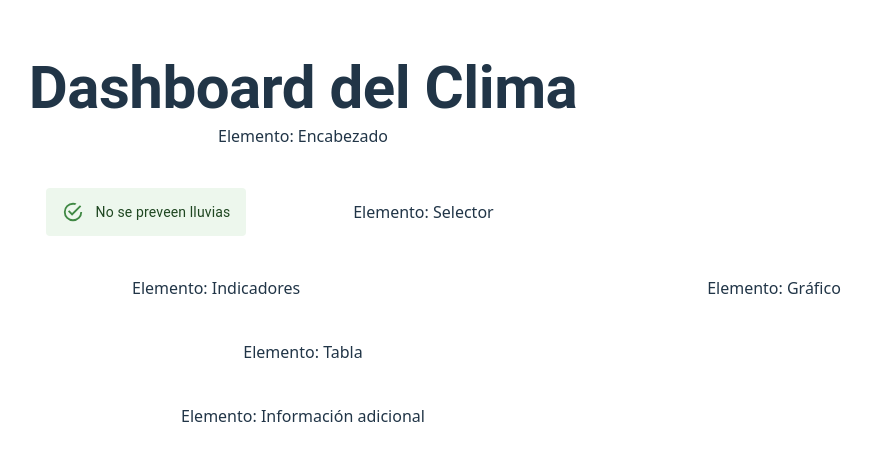
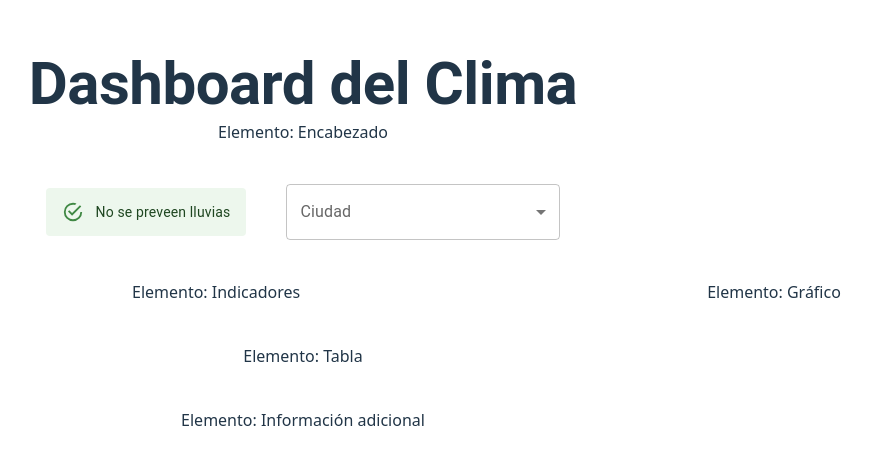
Before and after one commit to MarSalvatore28/DashboardSalvatore, a React (Vite) app: page / in a window 1280 px wide. Shown: the part 160-624 px from the top of the page, without its empty margins (337-1208 px from the left). Built offline with nearby package versions, Linux system fonts and the light colour scheme.

Commit message:
ya esta todo listo

```diff
--- a/src/App.tsx
+++ b/src/App.tsx
@@ -1,46 +1,49 @@
-//import { useState } from 'react'
-//import reactLogo from './assets/react.svg'
-//import viteLogo from '/vite.svg'
 import './App.css'
 import { Grid } from '@mui/material';
 import HeaderUI from './components/HeaderUI';
 import AlertUI from './components/AlertUI';
+import SelectorUI from './components/SelectorUI';
 
 function App() {
-// const [count, setCount] = useState(0)
 
   return (
     <Grid container spacing={5} justifyContent="center" alignItems="center">
 
       {/* Encabezado */}
-<Grid size={{ xs: 12, md: 12 }}> <HeaderUI/> Elemento: Encabezado</Grid>
+      <Grid size={{ xs: 12, md: 12 }}>
+        <HeaderUI />
+        Elemento: Encabezado
+      </Grid>
 
       {/* Alertas */}
       <Grid container justifyContent="right" alignItems="center">
-<AlertUI description="No se preveen lluvias"/>
-
+        <AlertUI description="No se preveen lluvias" />
       </Grid>
 
       {/* Selector */}
-<Grid size={{ xs: 12, md: 3 }}>Elemento: Selector</Grid>
+      <Grid size={{ xs: 12, md: 3 }}>
+        <SelectorUI />
+      </Grid>
 
       {/* Indicadores */}
-<Grid size={{ xs: 12, md: 9 }}>Elemento: Indicadores</Grid>
+      <Grid size={{ xs: 12, md: 9 }}>
+        Elemento: Indicadores
+      </Grid>
 
       {/* Gráfico */}
-<Grid
-sx={{ display: { xs: "none", md: "block"} }} >
+      <Grid sx={{ display: { xs: "none", md: "block" } }}>
         Elemento: Gráfico
       </Grid>
 
       {/* Tabla */}
-<Grid
-sx={{ display: { xs: "none", md: "block" } }}>
+      <Grid sx={{ display: { xs: "none", md: "block" } }}>
         Elemento: Tabla
       </Grid>
 
       {/* Información adicional */}
-<Grid size={{ xs: 12, md: 12 }}>Elemento: Información adicional</Grid>
+      <Grid size={{ xs: 12, md: 12 }}>
+        Elemento: Información adicional
+      </Grid>
 
     </Grid>
   )
--- /dev/null
+++ b/src/components/SelectorUI.tsx
@@ -0,0 +1,46 @@
+import FormControl from '@mui/material/FormControl';
+import InputLabel from '@mui/material/InputLabel';
+import Select, { type SelectChangeEvent } from '@mui/material/Select';
+import MenuItem from '@mui/material/MenuItem';
+import { useState } from 'react';
+
+export default function SelectorUI() {
+
+  const [cityInput, setCityInput] = useState('');
+
+  const handleChange = (event: SelectChangeEvent<string>) => {
+    setCityInput(event.target.value);
+  };
+
+  return (
+    <FormControl fullWidth>
+      <InputLabel id="city-select-label">Ciudad</InputLabel>
+
+      <Select
+        labelId="city-select-label"
+        id="city-simple-select"
+        label="Ciudad"
+        value={cityInput}
+        onChange={handleChange}
+      >
+        <MenuItem value="" disabled>
+          <em>Seleccione una ciudad</em>
+        </MenuItem>
+        <MenuItem value={"guayaquil"}>Guayaquil</MenuItem>
+        <MenuItem value={"quito"}>Quito</MenuItem>
+        <MenuItem value={"manta"}>Manta</MenuItem>
+        <MenuItem value={"cuenca"}>Cuenca</MenuItem>
+      </Select>
+
+      {cityInput && (
+        <p style={{ marginTop: "10px" }}>
+          Información del clima en{" "}
+          <span style={{ textTransform: 'capitalize', fontWeight: 'bold' }}>
+            {cityInput}
+          </span>
+        </p>
+      )}
+
+    </FormControl>
+  );
+}
```
Lines whose indentation alone changed are shown as unchanged.
